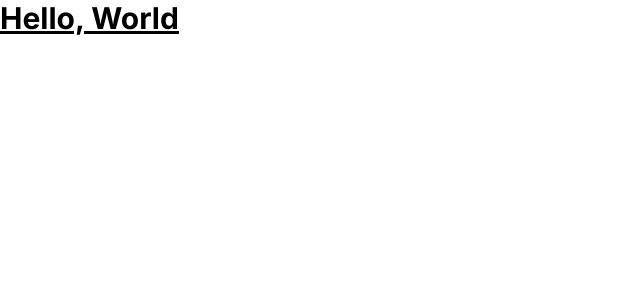
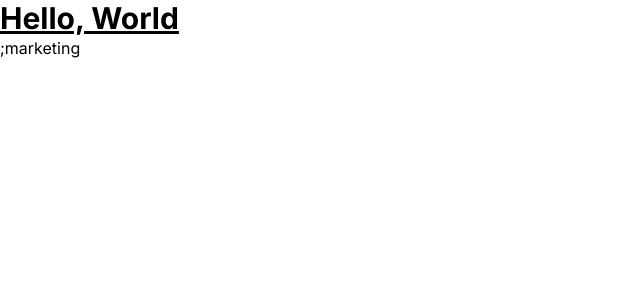
Before and after one commit to ra-kesh/tailwind-fun, a Next.js app: page / in a window 1280 px wide. Shown: the top 300 px of the page, without its empty margins (0-640 px from the left). Built offline with nearby package versions, Linux system fonts and the light colour scheme.

Commit message:
feat:initial wiring done

```diff
--- /dev/null
+++ b/app/components/marketing/(hero)/simple-centered/page.tsx
@@ -0,0 +1,7 @@
+import React from "react";
+
+const page = () => {
+  return <div>simplecentered</div>;
+};
+
+export default page;
--- /dev/null
+++ b/app/components/marketing/page.tsx
@@ -0,0 +1,15 @@
+import Link from "next/link";
+import React from "react";
+
+const page = () => {
+  return (
+    <div>
+      <h1>marketing</h1>
+      <Link href="/components/marketing/simple-centered">
+        <button>simple centered</button>
+      </Link>
+    </div>
+  );
+};
+
+export default page;
--- a/app/page.tsx
+++ b/app/page.tsx
@@ -1,3 +1,10 @@
+import Link from "next/link";
+
 export default function Home() {
-  return <h1 className="text-3xl font-bold underline">Hello, World</h1>;
+  return (
+    <div>
+      <h1 className="text-3xl font-bold underline">Hello, World</h1>;
+      <Link href="/components/marketing">marketing</Link>
+    </div>
+  );
 }
```
